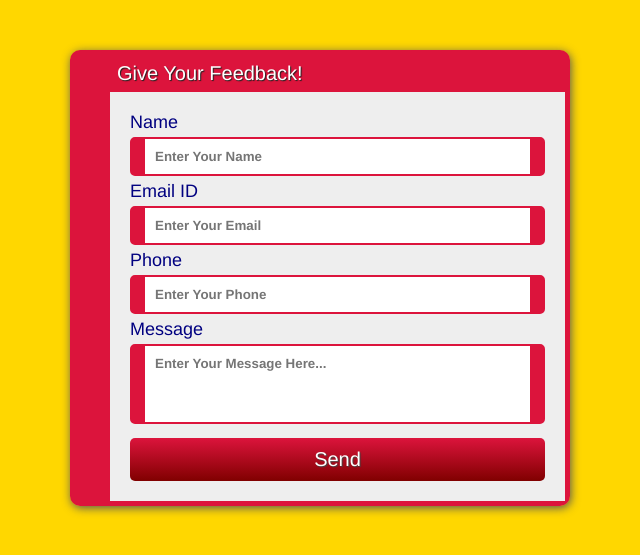
After one commit to wahib-ouahib/host, a PHP site: page /contact-form-handler/index.php in a window 1280 px wide. The commit adds this page. Shown: the top 555 px of the page, without its empty margins (320-960 px from the left). Run offline with PHP 8.4, Linux system fonts and the light colour scheme.

Commit message:
:white_check_mark: frontend done

```diff
--- /dev/null
+++ b/contact-form-handler/index.php
@@ -0,0 +1,127 @@
+<!DOCTYPE html>
+<html>
+<head>
+	<meta charset="utf-8">
+	<meta http-equiv="X-UA-Compatible" content="IE=edge">
+	<title>Feedback Form</title>
+
+	<style type="text/css" media="screen">
+		*{
+			margin: 0;
+			padding: 0;
+			box-sizing: border-box;
+			font-family: helvetica;
+		}
+		body{
+			background-color: #ffd700;
+		}
+		.main{
+			width: 500px;
+			margin: 50px auto;
+			border-radius: 10px;
+			border: 5px solid #dc143c;
+			border-left: 40px solid #dc143c;
+			box-shadow: 1px 2px 10px #555;
+		}
+		.info{
+			width: 100%;
+			background-color: #dc143c;
+			padding: 7px;
+			text-shadow: 1px 1px 1px #222;
+			color: #fff;
+			font-size: 20px;
+		}
+		.form-box{
+			padding: 20px;
+			background-color: #eee;
+		}
+		label{
+			color: navy;
+			font-size: 18px;
+		}
+		.inp,.msg-box{
+			width: 100%;
+			padding: 10px;
+			margin-top: 4px;
+			margin-bottom: 5px;
+			border-radius: 5px;
+			border: 2px solid #dc143c;
+			font-weight: bold;
+			color: #dc143c;
+			border-right: 15px solid #dc143c;
+			border-left: 15px solid #dc143c;
+			resize: none;
+		}
+		.msg-box{
+			height: 80px;
+		}
+		.inp:focus,.msg-box:focus{
+			outline: none;
+			border: 2px solid navy;
+			border-right: 15px solid navy;
+			border-left: 15px solid navy;
+		}
+		.sub-btn{
+			width: 100%;
+			padding: 10px;
+			border-radius: 5px;
+			margin-top: 5px;
+			border: none;
+			background: linear-gradient(#dc143c,#800000);
+			cursor: pointer;
+			color: #fff;
+			font-size: 20px;
+			text-shadow: 1px 1px 1px #444;
+		}
+		.sub-btn:hover{
+			background: linear-gradient(#800000,#dc143c);
+			opacity: 0.8;
+			transition: all ease-out 0.2s;
+		}
+		.sub-btn:focus{
+			outline: none;
+		}
+		@media(max-width: 720px){
+			.main{
+				width: 90%;
+			}
+		}
+	</style>
+</head>
+<body>
+	<div class="main">
+		<div class="info">Give Your Feedback!</div>
+		<?php
+	if(isset($_POST['submit'])){
+		$name=$_POST['name'];
+		$email=$_POST['email'];
+		$phone=$_POST['phone'];
+		$msg=$_POST['msg'];
+
+		$to='wahib.med.ouahib@gmail.com'; // Receiver Email ID, Replace with your email ID
+		$subject='Form Submission';
+		$message="Name :".$name."\n"."Phone :".$phone."\n"."Wrote the following :"."\n\n".$msg;
+		$headers="From: ".$email;
+
+		if(mail($to, $subject, $message, $headers)){
+			echo "<h1>Sent Successfully! Thank you"." ".$name.", We will contact you shortly!</h1>";
+		}
+		else{
+			echo "Something went wrong!";
+		}
+	}
+?>
+		<form action="mail_handler.php" method="post" name="form" class="form-box">
+			<label for="name">Name</label><br>
+			<input type="text" name="name" class="inp" placeholder="Enter Your Name" required><br>
+			<label for="email">Email ID</label><br>
+			<input type="email" name="email" class="inp" placeholder="Enter Your Email" required><br>
+			<label for="phone">Phone</label><br>
+			<input type="tel" name="phone" class="inp" placeholder="Enter Your Phone" required><br>
+			<label for="message">Message</label><br>
+			<textarea name="msg" class="msg-box" placeholder="Enter Your Message Here..." required></textarea><br>
+			<input type="submit" name="submit" value="Send" class="sub-btn">
+		</form>
+	</div>
+</body>
+</html>
```
Also changed, not shown: css/style.css (+14 -10 lines), index2.html (+5 -5 lines).
